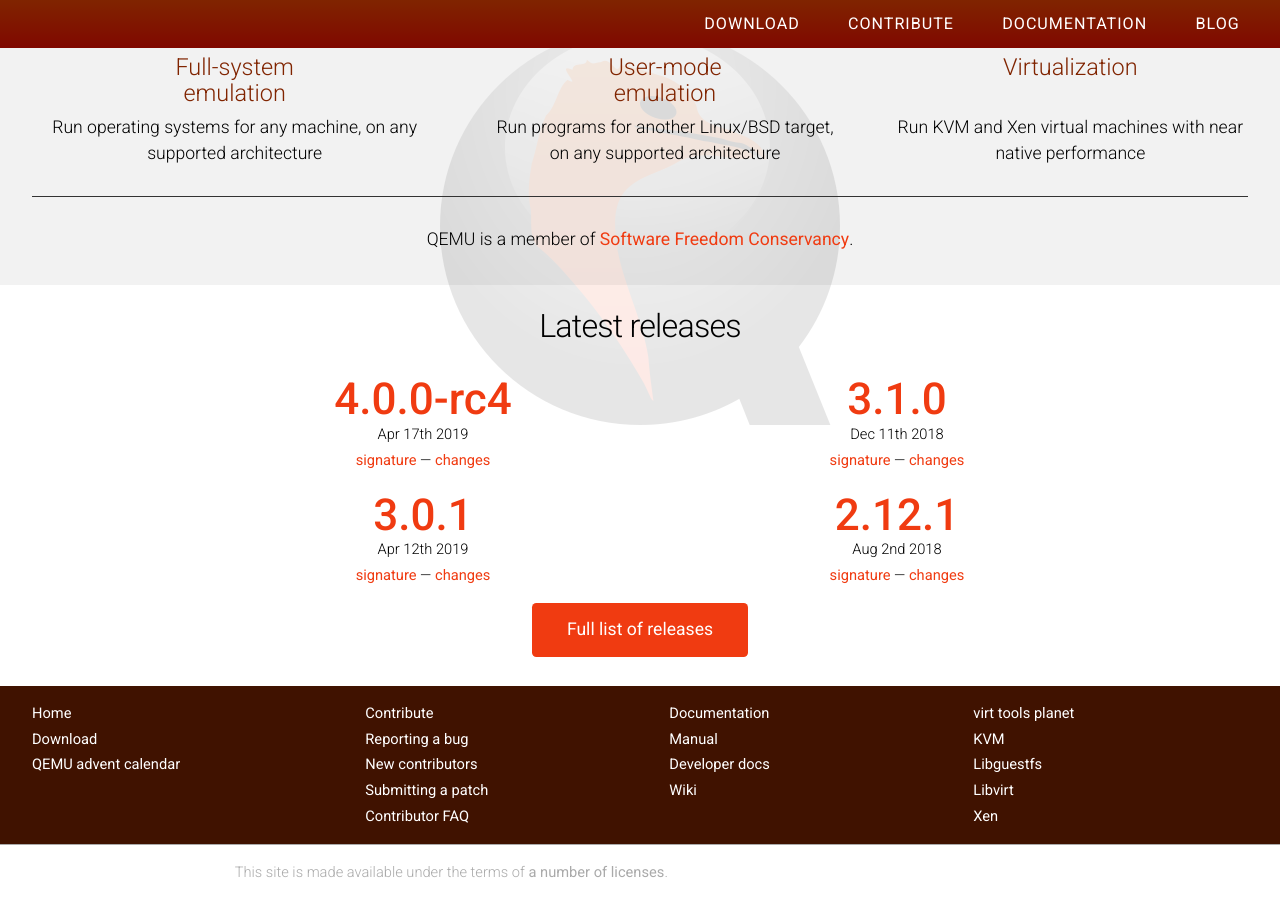
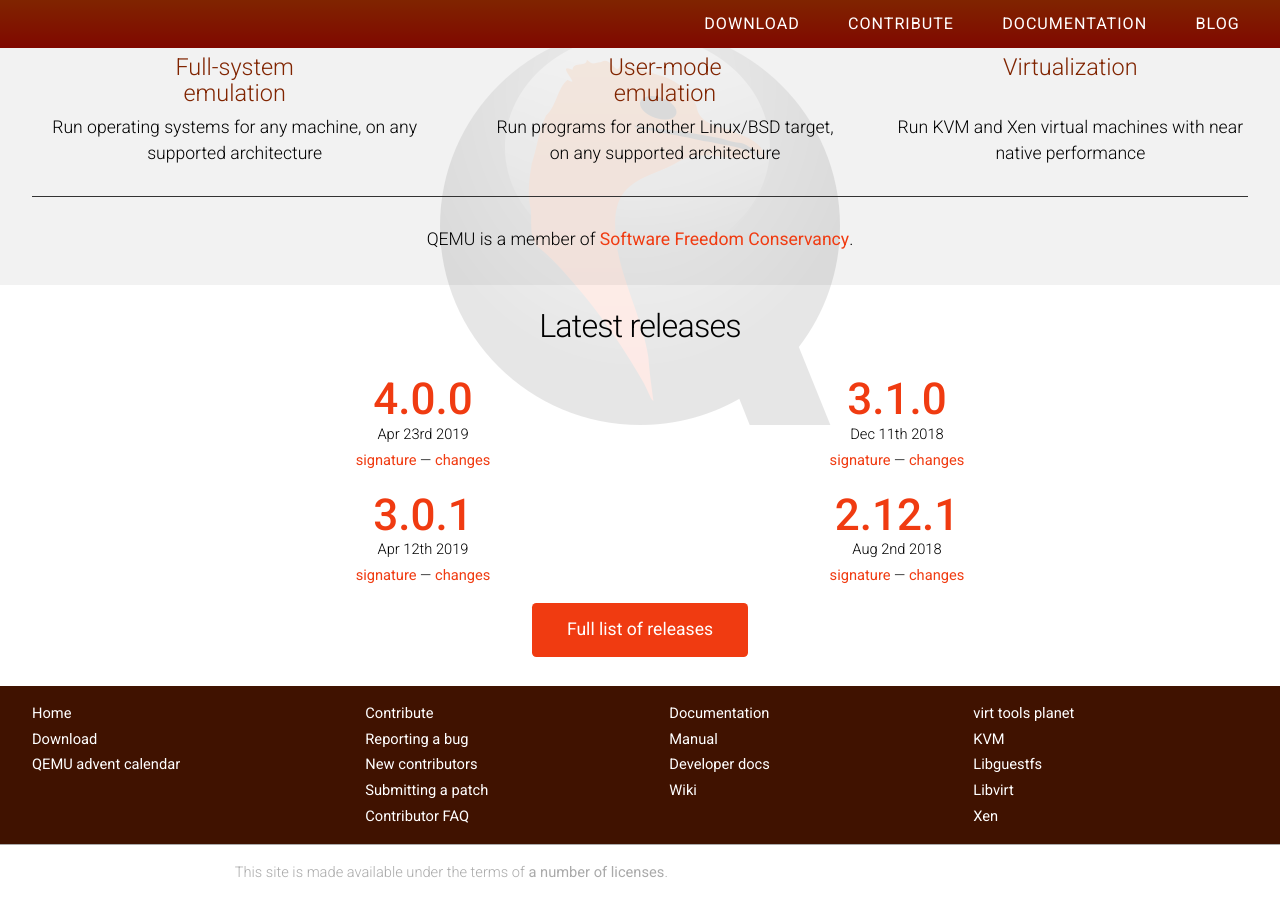
Before and after one commit to qemu/qemu-web, a Jekyll site: the page built from index.html, in a window 1280 px wide and 900 px high, scrolled down 685 px. Built offline with Jekyll 4.4.1, drawn with Linux system fonts in a browser that asks for light colours; nearby versions of some CDN libraries.

Commit message:
add v4.0.0

```diff
--- a/_data/releases.yml
+++ b/_data/releases.yml
@@ -1,6 +1,6 @@
 - branch: "4.0"
-  patch: 0-rc4
-  date: "Apr 17th 2019"
+  patch: 0
+  date: "Apr 23rd 2019"
 - branch: "3.1"
   patch: 0
   date: "Dec 11th 2018"
```
